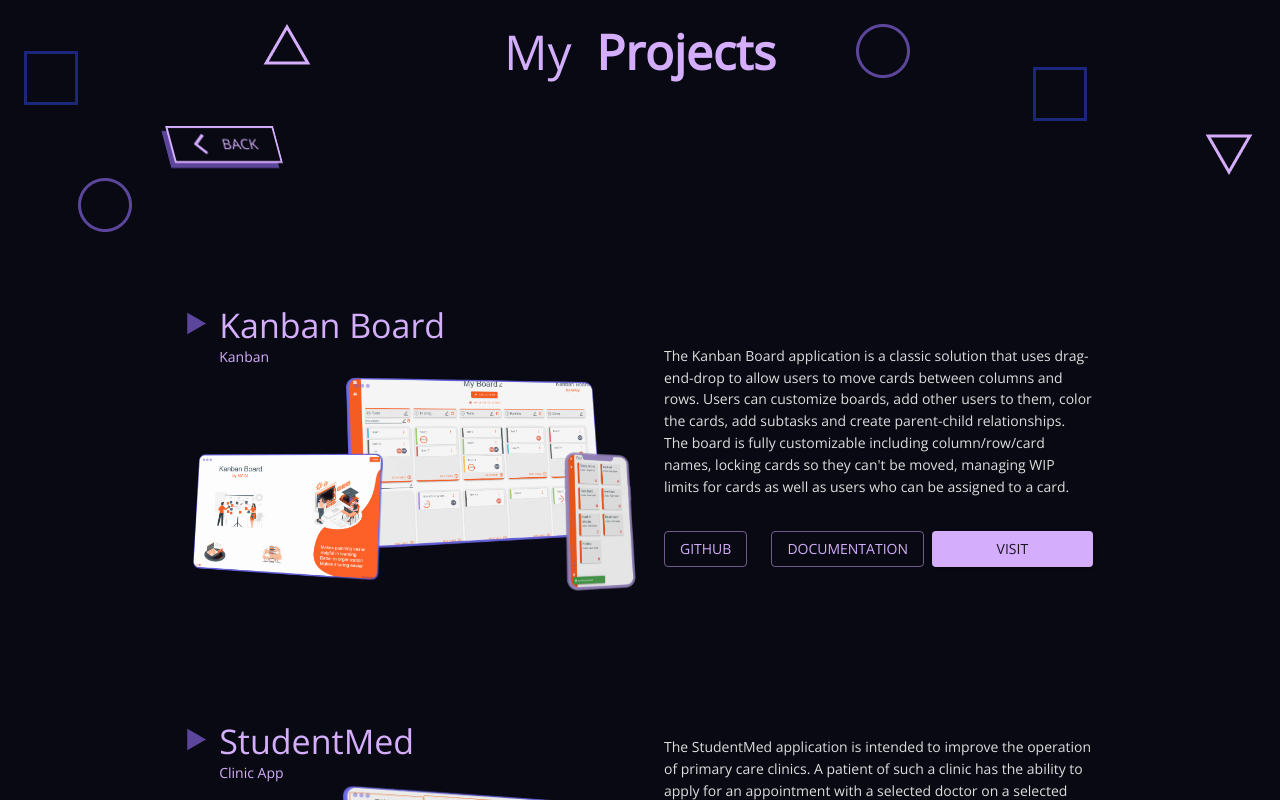
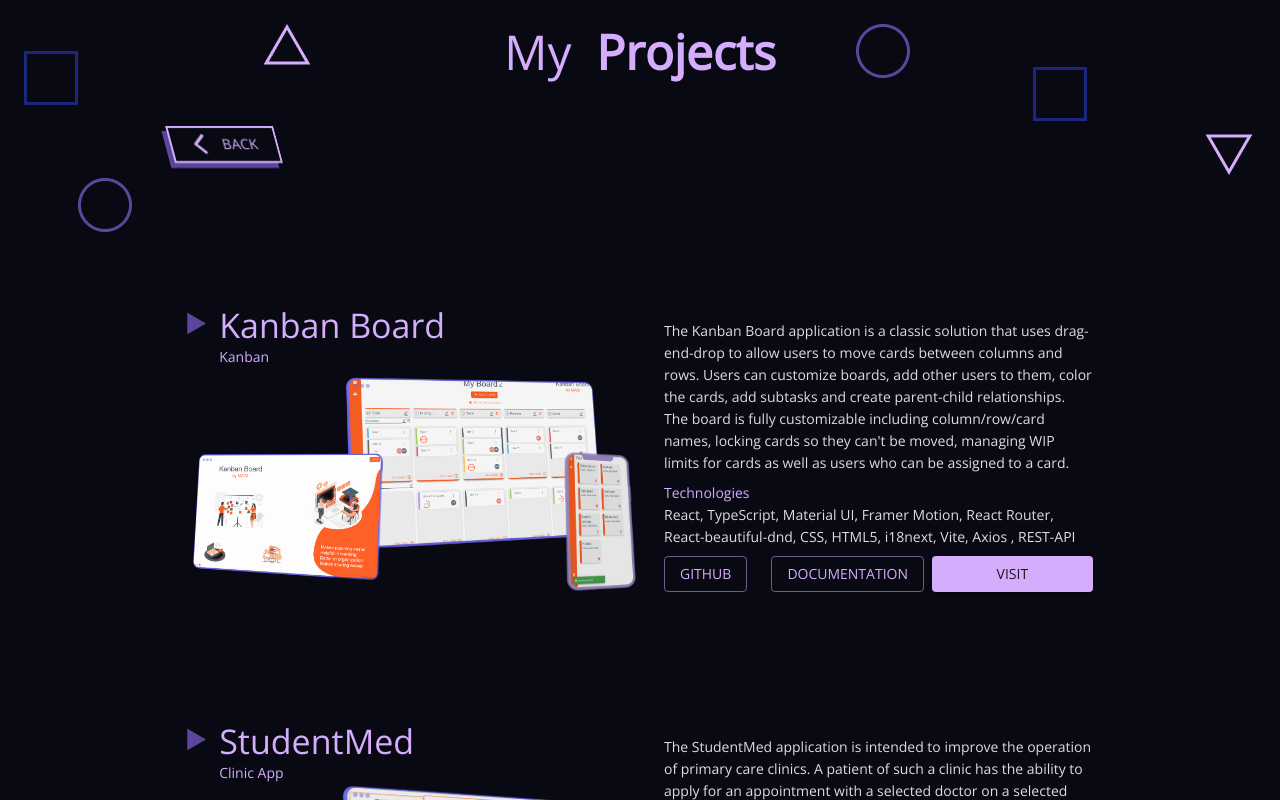
Before and after one commit to MaciekMakowski/portfolio, a React (Vite) app: page /projects in a window 1280 px wide. Built offline with nearby package versions, Linux system fonts and the light colour scheme.

Commit message:
and techs to project

```diff
--- a/index.html
+++ b/index.html
@@ -3,10 +3,10 @@
   <head>
     <meta charset="UTF-8" />
     <meta name="viewport" content="width=device-width, initial-scale=1.0" />
-    <meta name="keywords" content="Maciej Makowski, Maciek Makowski, Frontend, Developer, React, Makowski, HTML, CSS, JavaScript"/>
+    <meta name="keywords" content="Maciej Makowski, Maciek Makowski, Frontend, Developer, Dev, React, Makowski, HTML, CSS, JavaScript, TypeScript"/>
     <meta name="description" content="Hello i'm Maciej Makowski Frontend developer, computer science student who specialize in frontend, my main working environment is React and HTML with CSS and TS."/>
     <meta name="author" content="Maciej Makowski">
-    <title>Maciej Makowski</title>
+    <title>Maciej Makowski Frontend Developer</title>
     <link rel="icon" type="image/x-icon" href="/src/imgs/theme/webLogo.png">
     <style>
       body {
--- a/src/components/mainPage.tsx
+++ b/src/components/mainPage.tsx
@@ -169,8 +169,8 @@ const Main = () => {
                                             variant:{xs:'subtitle1', md:'h6'}
                                         }}>
                                         <TypeAnimation sequence={[
-                                            'I am a computer science student who specialize in frontend, my main working environment is React and HTML with CSS and TS.',
-                                            100
+                                            'I am a computer science student who specialize in frontend, my main working environment is React and HTML with CSS and TypeScript.',
+                                            80
                                         ]}/>
                                     </Typography>
                                 </Box>
--- a/src/components/project.tsx
+++ b/src/components/project.tsx
@@ -16,7 +16,8 @@ export type ProjectProps = {
     small:string
     git:string,
     doc:string,
-    visit:string
+    visit:string,
+    techs:string
 }
 
 
@@ -24,10 +25,6 @@ const Project = (props:ProjectProps) => {
     const theme = useTheme()
     const [ref, inView] = useInView();
     const control = useAnimation();
-    // const componentRef = useRef(null);
-    // const [componentData, setComponentData] = useState({x:0,y:0,w:0,h:0})
-    // const [isMouseOn, setIsMouseOn] = useState(false)
-    // const [localCoords, setLocalCoords] = useState({x: 0, y: 0});
 
     const variantBoxLeft= {
         visible:{x:0, transition:{duration:2}},
@@ -37,35 +34,6 @@ const Project = (props:ProjectProps) => {
         visible:{x:0, transition:{duration:2}},
         hidden:{x:window.innerWidth}
     }
-
-    // const variantImage= {
-    //     visible:{rotateY:(localCoords.x - componentData.x - (componentData.w/2))/10},
-    //     hidden:{rotateX:0, rotateY: 0}
-    // }
-
-    // const handleMouseOnImg = (event:any) =>
-    // {
-    //     if(isMouseOn){
-    //         if(event && componentRef !== null){
-    //             // @ts-ignore
-    //             setComponentData({
-    //                 x: componentRef.current.getBoundingClientRect().x,
-    //                 y: componentRef.current.getBoundingClientRect().y,
-    //                 w:componentRef.current.getBoundingClientRect().width,
-    //                 h:componentRef.current.getBoundingClientRect().height
-    //             })
-    //             setLocalCoords({
-    //                 x: event.clientX ,
-    //                 y: event.clientY,
-    //             });
-    //             console.log(componentData)
-    //         }
-    //     }
-    // }
-    // const handleMouseLeaveImg = (event:any) =>
-    // {
-    //         setIsMouseOn(false)
-    // }
 
     useEffect(() => {
         if (inView) {
@@ -129,12 +97,6 @@ const Project = (props:ProjectProps) => {
                     </Box>
                 </Box>
                 <Box
-                    // onMouseEnter={() => setIsMouseOn(true)}
-                    // onMouseLeave={handleMouseLeaveImg}
-                    // onMouseMove={handleMouseOnImg}
-                    // component={motion.div}
-                    // animate={control}
-                    // variants={variantImage}
                     display={"flex"}
                     alignItems={"end"}
                     sx={{
@@ -193,6 +155,14 @@ const Project = (props:ProjectProps) => {
                 >
                     {props.desc}
                 </Typography>
+                <Box>
+                    <Typography variant={"subtitle2"} color={theme.palette.text.secondary}>
+                        Technologies
+                    </Typography>
+                    <Typography variant={"subtitle2"} color={theme.palette.text.primary}>
+                        {props.techs}
+                    </Typography>
+                </Box>
                 <Box
                     display={"flex"}
                     width={'100%'}
--- a/src/components/projects.tsx
+++ b/src/components/projects.tsx
@@ -36,6 +36,7 @@ const ProjectsList = [
         git:"https://github.com/MaciekMakowski/Billenium-Project-UWM",
         doc:"https://github.com/MaciekMakowski/Billenium-Project-UWM/blob/transition_3/documentation/Transition%203/User%20Guide%20for%20Kanban%20Board.pdf",
         visit:"https://magikanban.up.railway.app/",
+        techs:'React, TypeScript, Material UI, Framer Motion, React Router, React-beautiful-dnd, CSS, HTML5, i18next, Vite, Axios , REST-API'
     },
     {
         id:1,
@@ -48,6 +49,7 @@ const ProjectsList = [
         git:"https://github.com/MaciekMakowski/Billenium-Clinic-Managment",
         doc:"https://github.com/MaciekMakowski/Billenium-Clinic-Managment/blob/dev/Dokumentacja%20StudentMed%20Backend%20API.docx",
         visit:"https://billenium-clinic-managment.vercel.app/",
+        techs:"React, TypeScript, MANTINE, React Router, CSS, HTML5, Vite, Axios , REST-API, Nivo, Zod, React-pdf"
     }
 ]
 
@@ -60,7 +62,6 @@ const Projects = () => {
     const theme = useTheme()
     const navigate = useNavigate()
     const duration = 1.5
-    const [showProject, setShowProject] = useState<ProjectProps>(ProjectsList[0])
     const control = useAnimation();
     const [onExit, setOnExit] = useState(false)
     const [onEnter, setOnEnter] = useState(true)
@@ -193,6 +194,7 @@ const Projects = () => {
                                         git={project.git}
                                         doc={project.doc}
                                         visit={project.visit}
+                                        techs={project.techs}
                                     />
                                     )
                             })}
```
